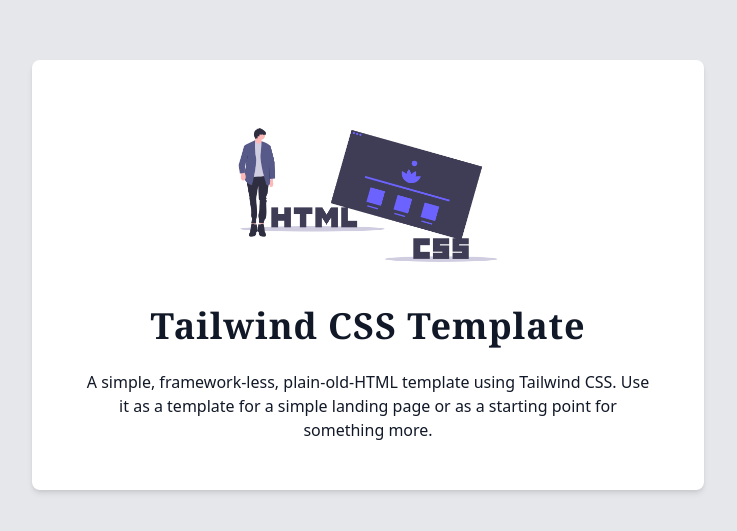
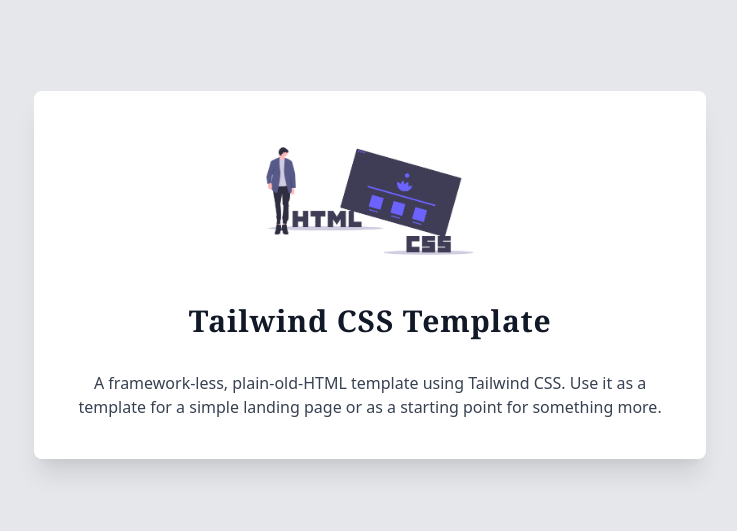
Before and after one commit to wamonroe/tailwindcss-html-template, a website built with Vite: page src/index.html in a window 1280 px wide. Shown: the part 125-656 px from the top of the page, without its empty margins (272-1009 px from the left). Built offline with nearby package versions, Linux system fonts and the light colour scheme; some packages are replaced by stand-ins of ours.

Commit message:
Tweaks to styling

```diff
--- a/src/index.html
+++ b/src/index.html
@@ -1,26 +1,41 @@
 <!DOCTYPE html>
-<html class="w-full h-full">
+<html class="bg-gray-200">
 
 <head>
   <meta charset="UTF-8" />
-  <meta name="viewport" content="width=device-width, initial-scale=1.0" />
+  <meta name="viewport"
+        content="width=device-width, initial-scale=1.0" />
   <title>Tailwind CSS Template</title>
-  <link href="/assets/css/main.css" rel="stylesheet">
+  <link href="/assets/css/main.css"
+        rel="stylesheet">
 </head>
 
-<body class="flex flex-col items-center w-full h-full text-gray-900 bg-gray-200 md:justify-center">
-  <div
-    class="flex flex-col items-center justify-center h-full max-w-2xl p-6 m-4 space-y-6 overflow-y-auto bg-white rounded-lg shadow-md md:justify-start md:m-12 md:h-auto md:p-12">
-    <img src="/assets/img/logo.png" class="w-64 sm:w-72 md:w-80" />
-    <h1 class="w-full font-serif text-4xl font-bold tracking-wide text-center">
-      Tailwind CSS Template
-    </h1>
-    <p class="w-full text-center">
-      A simple, framework-less, plain-old-HTML template using Tailwind CSS. Use it as a template
-      for a simple landing page or as a starting point for something more.
-    </p>
+<body>
+  <div class="fixed inset-0 z-10 overflow-y-auto">
+    <div class="flex items-center justify-center min-h-screen px-4 pt-4 pb-20 text-center md:block md:p-0">
+      <!-- This element is to trick the browser into centering the contents. -->
+      <span class="hidden md:inline-block md:align-middle md:h-screen"
+            aria-hidden="true">&#8203;</span>
+
+      <div class="inline-block px-4 py-10 overflow-hidden text-left align-bottom transition-all transform bg-white rounded-lg shadow-xl md:my-8 md:align-middle md:max-w-2xl md:w-full md:px-8">
+        <div>
+          <img src="/assets/img/logo.png"
+               class="w-64 mx-auto" />
+          <div class="mt-8 text-center">
+            <h1 class="font-serif text-3xl font-bold tracking-wide text-gray-900">
+              Tailwind CSS Template
+            </h1>
+            <div class="mt-8 space-y-4">
+              <p class="text-gray-700">
+                A framework-less, plain-old-HTML template using Tailwind CSS. Use it as a template for a simple landing
+                page or as a starting point for something more.
+              </p>
+            </div>
+          </div>
+        </div>
+      </div>
+    </div>
   </div>
-  <script type="module" src="/assets/js/main.js"></script>
 </body>
 
 </html>
```
